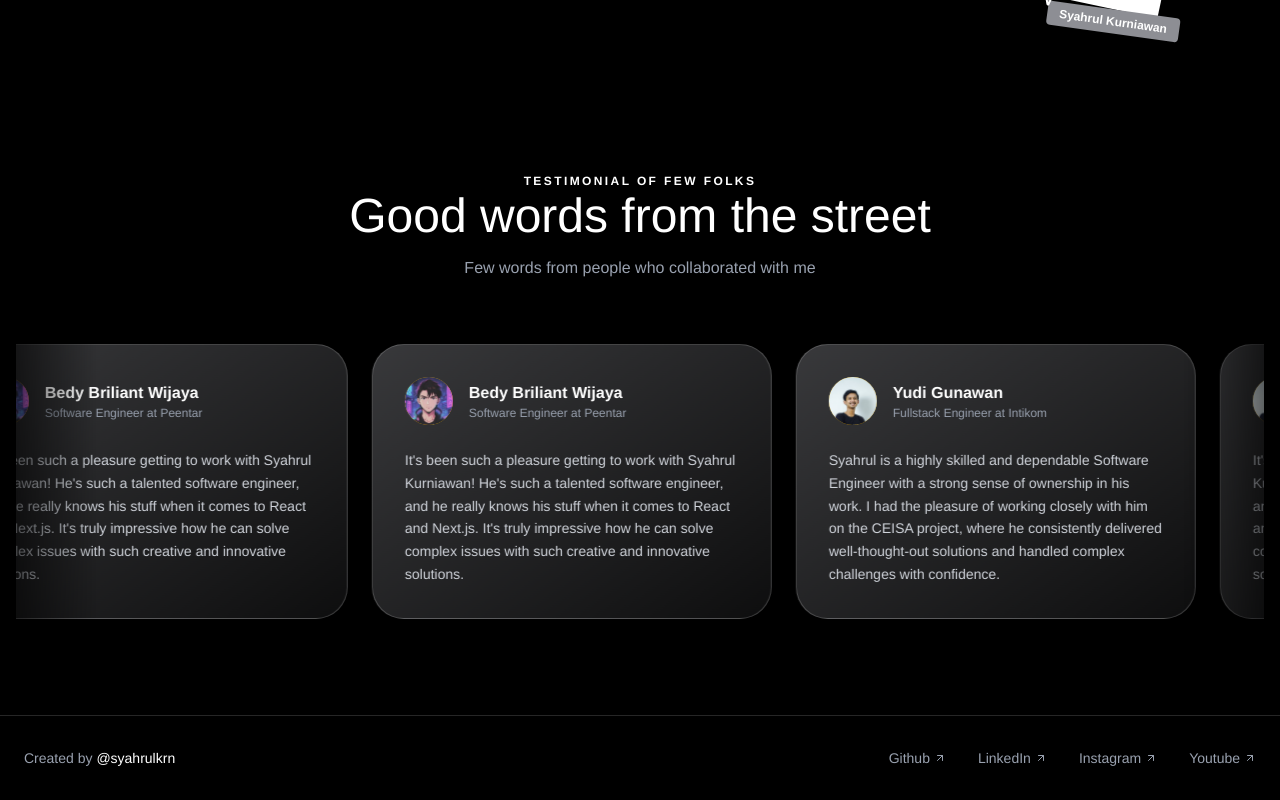
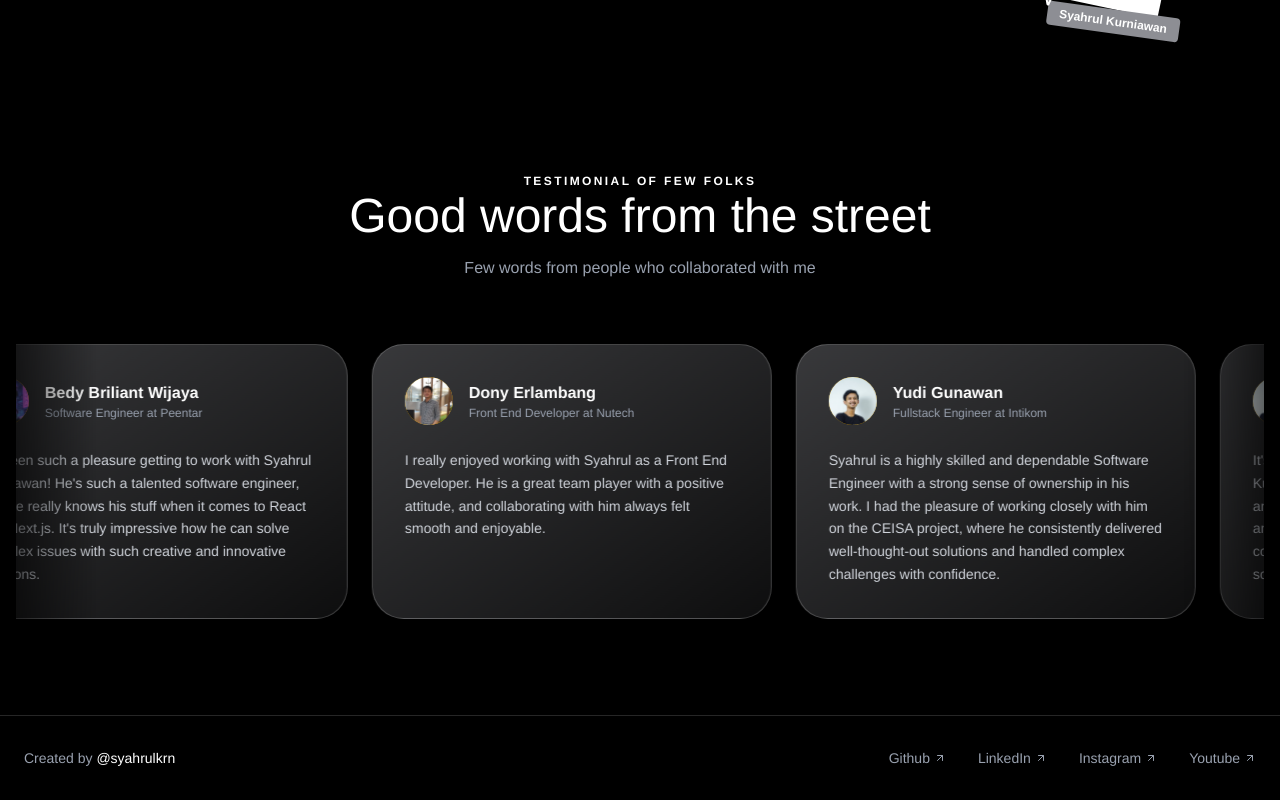
Before and after one commit to syahrulkrn/personal-portoflio, a Next.js app: page / in a window 1280 px wide. Shown: the part 4288-5088 px from the top of the page. Built offline with nearby package versions, Linux system fonts and the light colour scheme; a web font is replaced by a local one.

Commit message:
feat: update testimonials with new entry and improve cursor style
Replace Bedy Briliant Wijaya's testimonial with Dony Erlambang's, adding a new profile image. Change the testimonial card cursor from 'pointer' to 'alias' for better UX clarity.

```diff
--- a/src/components/TestimonialsSection.tsx
+++ b/src/components/TestimonialsSection.tsx
@@ -14,12 +14,12 @@ export function TestimonialsSection() {
       text: "It's been such a pleasure getting to work with Syahrul Kurniawan! He's such a talented software engineer, and he really knows his stuff when it comes to React and Next.js. It's truly impressive how he can solve complex issues with such creative and innovative solutions.",
     },
     {
-      name: "Bedy Briliant Wijaya",
-      role: "Software Engineer at Peentar",
-      image: "/testimonials/bedy.png",
-      linkedin: "https://www.linkedin.com/in/bedy-briliant-wijaya/",
-      text: "It's been such a pleasure getting to work with Syahrul Kurniawan! He's such a talented software engineer, and he really knows his stuff when it comes to React and Next.js. It's truly impressive how he can solve complex issues with such creative and innovative solutions.",
-    },
+      name: "Dony Erlambang",
+      role: "Front End Developer at Nutech",
+      image: "/testimonials/donny.png",
+      linkedin: "https://www.linkedin.com/in/donny-erlambang/",
+      text: "I really enjoyed working with Syahrul as a Front End Developer. He is a great team player with a positive attitude, and collaborating with him always felt smooth and enjoyable."},
+
     {
       name: "Yudi Gunawan",
       role: "Fullstack Engineer at Intikom",
@@ -81,7 +81,7 @@ export function TestimonialsSection() {
                 className="block"
               >
                 <motion.div
-                  className="flex-shrink-0 w-[350px] md:w-[400px] p-8 rounded-[2rem] border border-white/20 space-y-6 hover:border-white/30 transition-colors backdrop-blur-md bg-gradient-to-br from-primary/40 to-primary/10 hover:from-primary/50 hover:to-primary/20 h-full cursor-pointer"
+                  className="flex-shrink-0 w-[350px] md:w-[400px] p-8 rounded-[2rem] border border-white/20 space-y-6 hover:border-white/30 transition-colors backdrop-blur-md bg-gradient-to-br from-primary/40 to-primary/10 hover:from-primary/50 hover:to-primary/20 h-full cursor-alias"
                   initial={{ opacity: 0, y: 20 }}
                   whileInView={{ opacity: 1, y: 0 }}
                   viewport={{ once: true }}
```
Also changed, not shown: public/testimonials/donny.png (added).
